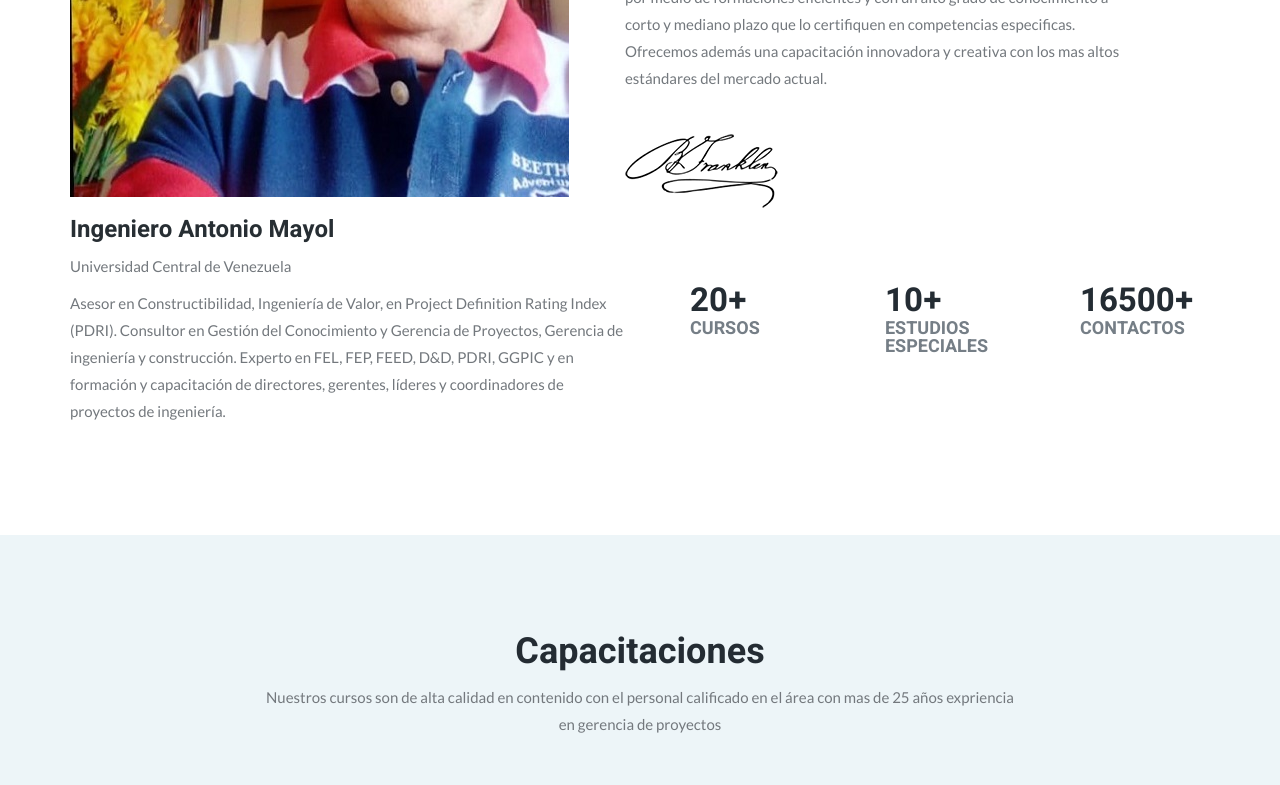
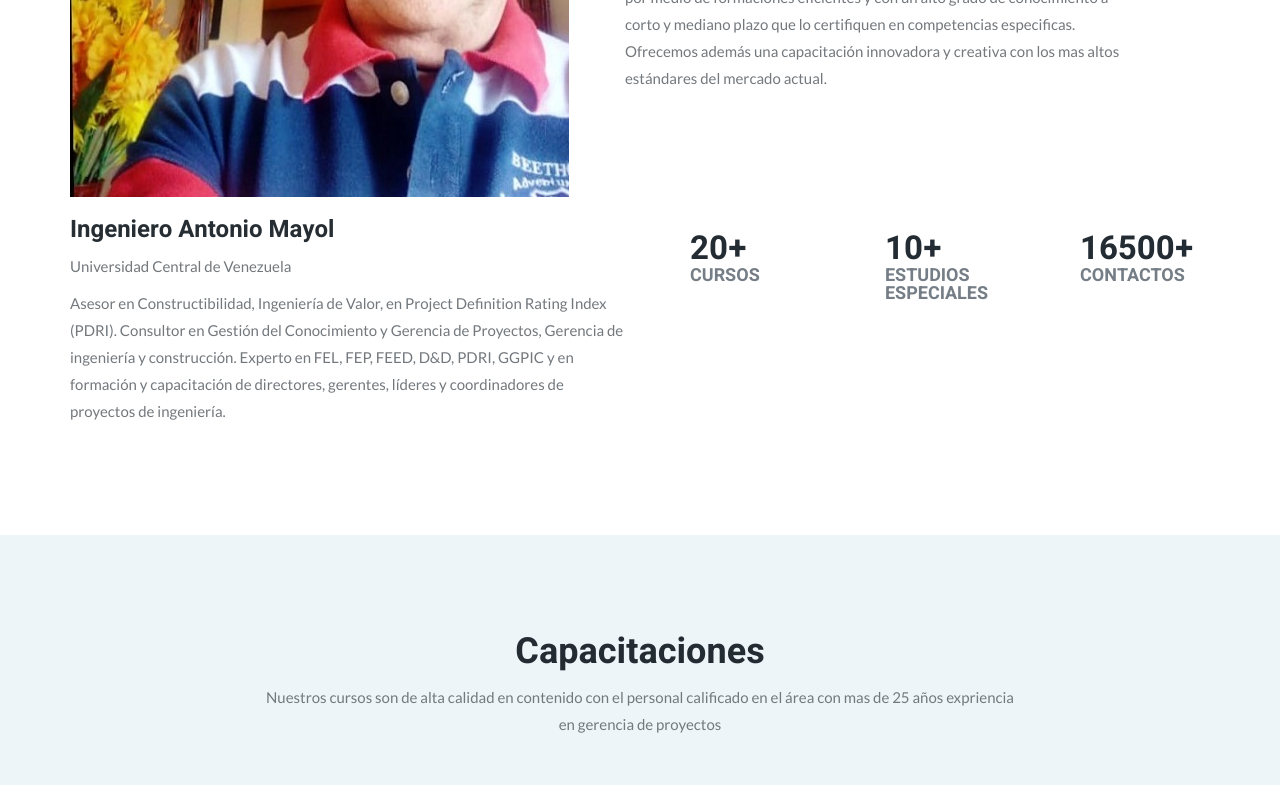
Before and after one commit to Monos1200/mayol, a plain HTML site: page index.html in a window 1280 px wide. Shown: the part 1300-2085 px from the top of the page. Drawn offline with Linux system fonts and the light colour scheme; some packages are replaced by stand-ins of ours.

Commit message:
Update index.html

```diff
--- a/index.html
+++ b/index.html
@@ -226,7 +226,7 @@
                             <p>Ofrecemos cursos Online a distancia, y en modalidad presencial en las áreas de gerencia de proyectos, análisis de Constructibilidad, Ingeniería de Valor, Project Definition Rating Index (PDRI) del CII, Gerencia del riesgo del Negocio en proyectos de ]Inversión, diplomado Internacional en Gerencia de Proyectos de Ingeniería, Formación de Líderes de Proyectos, para la adecuación rápida de profesionales  que buscan afianzarse en el mercado  por medio de formaciones eficientes y con un alto grado de conocimiento a corto y mediano plazo que lo certifiquen en competencias especificas. Ofrecemos además una capacitación innovadora y creativa con los mas altos estándares del mercado actual.</p>
 
                             <div class="signature">
-                                <img src="assets/images/signature.png" alt>
+                                <img src="assets/images/" alt>
                             </div>
                         </div>
 
```
